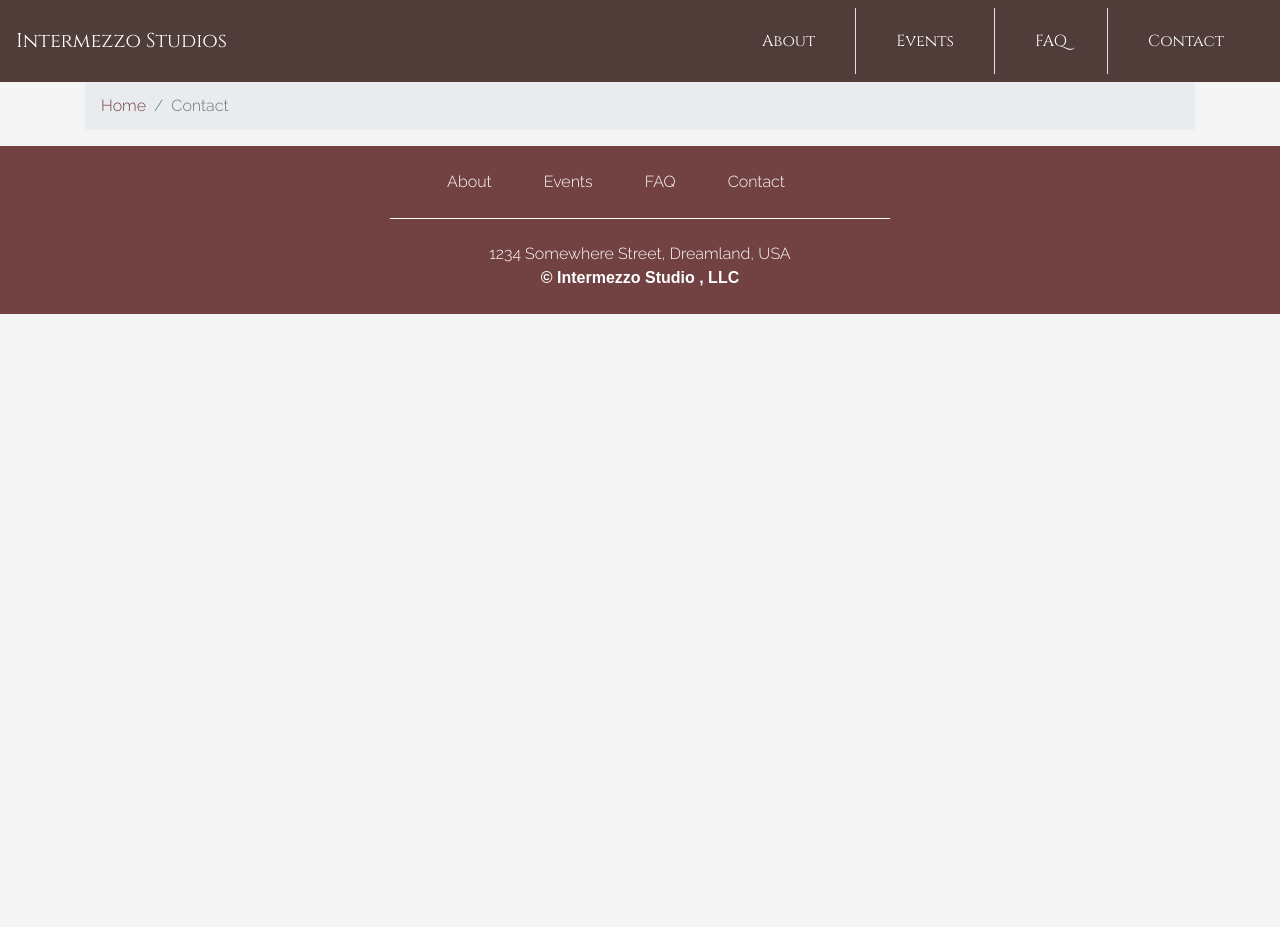
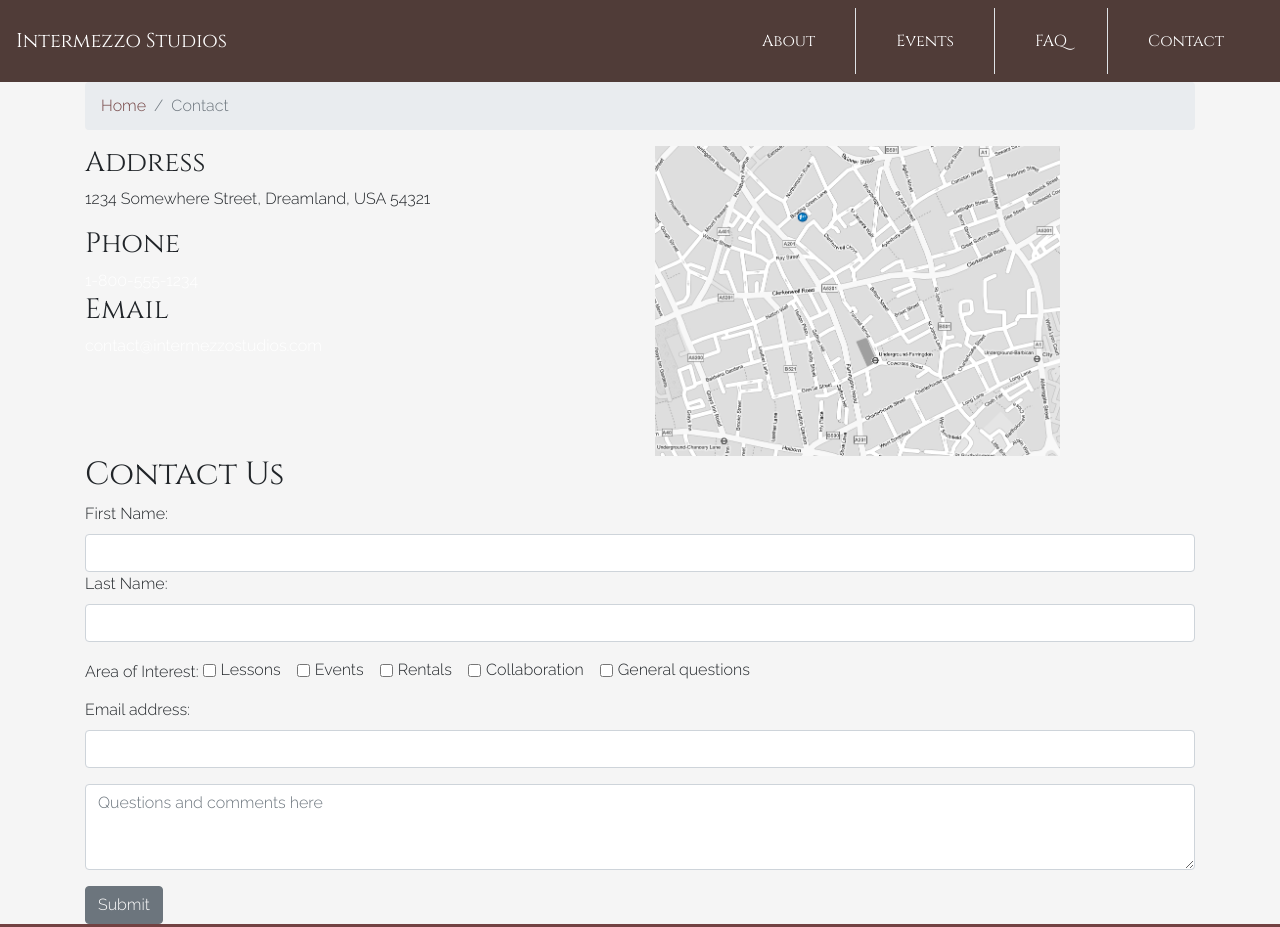
Before and after one commit to Bill-Sukh/Intermezzo-Studios, a website: page contact.html in a window 1280 px wide. Shown: the top 927 px of the page. Before the commit the page ends 800 px from the top, so only its background shows below. Drawn offline with nearby package versions, Linux system fonts and the light colour scheme.

Commit message:
Contact 1

```diff
--- a/contact.html
+++ b/contact.html
@@ -52,14 +52,72 @@
     </div>
 </div>
 
-<!-- Contact form -->
-<div class="container">
-
-</div>
-
 <!--Two-Column Section-->
 
+<div class="container">
+    <div class="row">
+        <div class="col-6">
+            <h3>Address</h3>
+            <address>1234 Somewhere Street,
+                Dreamland, USA 54321
+            </address>
+            <h3>Phone</h3>
+            <a href="tel:+18005551234">1-800-555-1234</a>
+            <h3>Email</h3>
+            <a href="mailto:contact@intermezzostudios.com">contact@intermezzostudios.com</a>
+        </div>
+        <div class="col-6">
+            <img id="map" src="images/map.jpg" alt="City map">
+        </div>
+    </div>
+
 <!--Contact Form-->
+
+    <div class="row">
+        <div class="col-12">
+            <h2>Contact Us</h2>
+        </div>
+        <div class="col">
+            <form>
+                <div class="form-group">
+                    <label for="firstName">First Name: </label>
+                    <input type="text" class="form-control" id="firstName">
+                    <label for="lastName">Last Name: </label>
+                    <input type="text" class="form-control" id="lastName">
+                </div>
+                <label>Area of Interest: </label>
+                <div class="form-group form-check form-check-inline">
+                    <input type="checkbox" class="form-check-input" id="lessons">
+                    <label class="form-check-label" for="lessons">Lessons</label>
+                </div>
+                <div class="form-group form-check form-check-inline">
+                    <input type="checkbox" class="form-check-input" id="events">
+                    <label class="form-check-label" for="events">Events</label>
+                </div>
+                <div class="form-group form-check form-check-inline">
+                    <input type="checkbox" class="form-check-input" id="rentals">
+                    <label class="form-check-label" for="rentals">Rentals</label>
+                </div>
+                <div class="form-group form-check form-check-inline">
+                    <input type="checkbox" class="form-check-input" id="collaboration">
+                    <label class="form-check-label" for="collaboration">Collaboration</label>
+                </div>
+                <div class="form-group form-check form-check-inline">
+                    <input type="checkbox" class="form-check-input" id="general">
+                    <label class="form-check-label" for="general">General questions</label>
+                </div>
+                <div class="form-group">
+                    <label for="email">Email address: </label>
+                    <input type="email" id="email" class="form-control">
+                </div>
+                <div class="form-group">
+                    <textarea class="form-control" id="textarea" rows="3" placeholder="Questions and comments here"></textarea>
+                </div>
+                <button type="submit" class="btn btn-secondary">Submit</button>
+            </form>
+        </div>
+    </div>
+</div>
 
 <!--Footer-->
 
--- a/css/styles.css
+++ b/css/styles.css
@@ -207,3 +207,7 @@ h1,h2,h3{
 
 
 /* ---------- CONTACT.HTML ---------- */
+
+#map {
+    width: 75%;
+}
```
Also changed, not shown: images/map.jpg (added).
